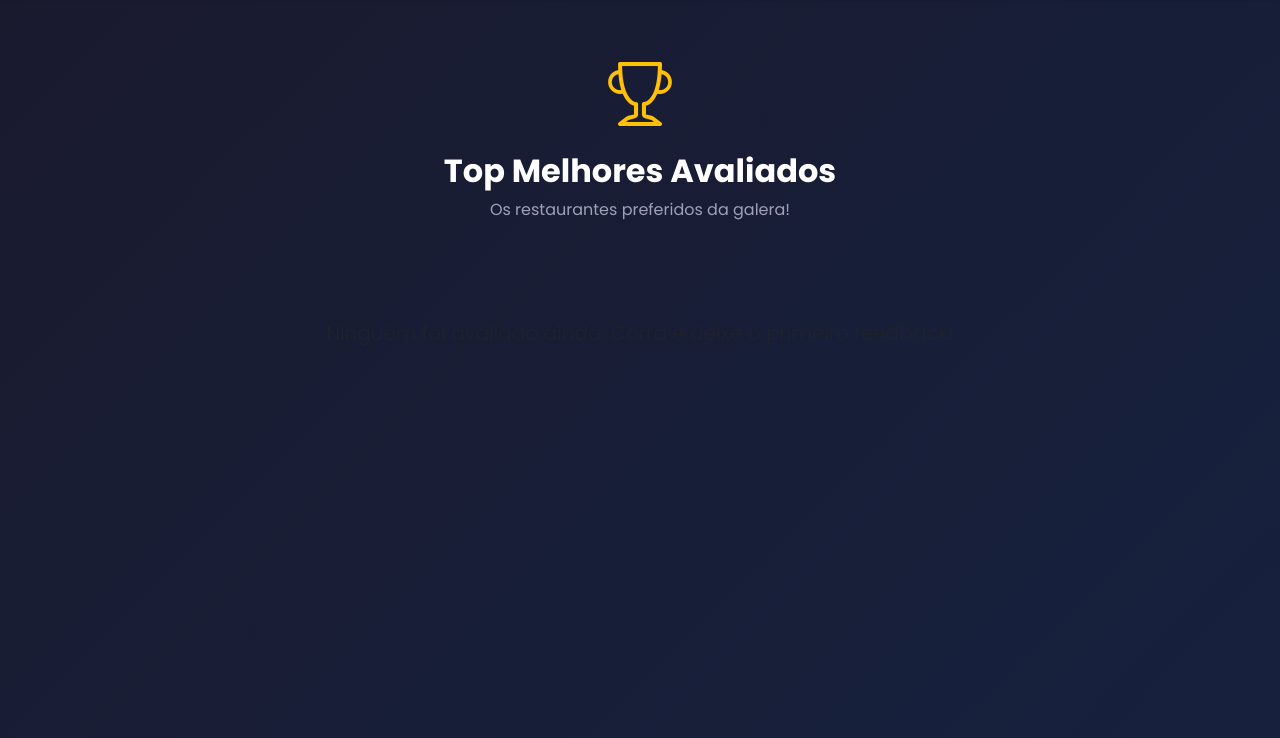
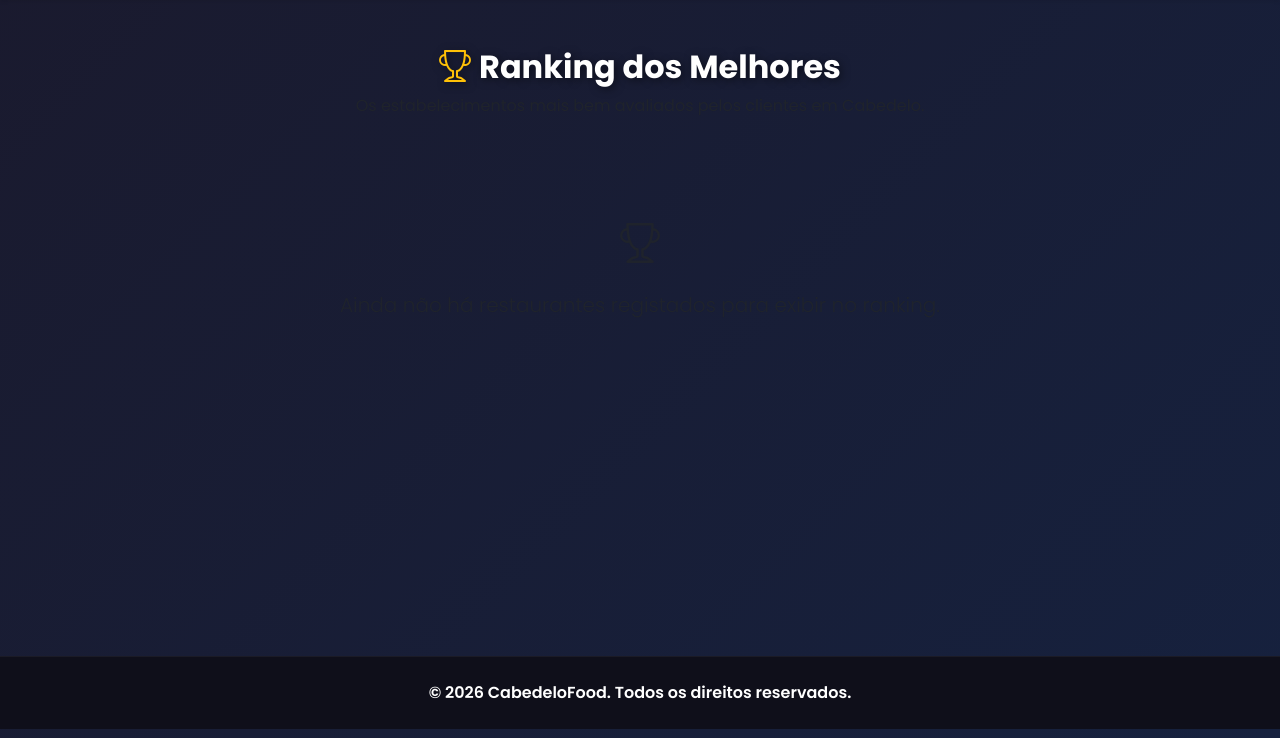
Before and after one commit to brenosobre/CabedeloFood, a Django app: page /ranking/ in a window 1280 px wide. Shown: the part 62-800 px from the top of the page. Run offline with Django 5.2, Linux system fonts and the light colour scheme; data comes from the database, SQL or seed files in the repository; data that the repository does not hold is empty.

Commit message:
rankings atualização

```diff
--- a/restaurantes/templates/restaurantes/ranking.html
+++ b/restaurantes/templates/restaurantes/ranking.html
@@ -6,6 +6,8 @@
     <title>Ranking - CabedeloFood</title>
     <link href="https://cdn.jsdelivr.net/npm/bootstrap@5.3.0/dist/css/bootstrap.min.css" rel="stylesheet">
     <link rel="stylesheet" href="https://cdn.jsdelivr.net/npm/bootstrap-icons@1.11.3/font/bootstrap-icons.min.css">
+    <link rel="preconnect" href="https://fonts.googleapis.com">
+    <link rel="preconnect" href="https://fonts.gstatic.com" crossorigin>
     <link href="https://fonts.googleapis.com/css2?family=Poppins:wght@300;400;600;700&display=swap" rel="stylesheet">
 
     <style>
@@ -19,19 +21,40 @@
             background: linear-gradient(90deg, #ff416c 0%, #ff4b2b 100%);
             box-shadow: 0 4px 15px rgba(255, 75, 43, 0.4);
         }
-        .rank-card {
+        .titulo-site {
+            color: #ffffff;
+            text-shadow: 2px 2px 8px rgba(0,0,0,0.5);
+        }
+        .card {
             background-color: #24243e;
             border: 1px solid rgba(255, 255, 255, 0.05);
             border-radius: 12px;
-            transition: transform 0.2s ease;
+            overflow: hidden;
+            transition: transform 0.3s ease;
         }
-        .rank-card:hover {
-            transform: scale(1.02);
-            border-color: #ffd700;
+        .card:hover {
+            transform: translateY(-5px);
+            border-color: rgba(255, 75, 43, 0.5);
         }
-        .medalha-1 { color: #ffd700; text-shadow: 0 0 10px rgba(255,215,0,0.5); } /* Ouro */
-        .medalha-2 { color: #c0c0c0; } /* Prata */
-        .medalha-3 { color: #cd7f32; } /* Bronze */
+        .posicao-badge {
+            position: absolute;
+            top: 15px;
+            left: 15px;
+            z-index: 10;
+            font-weight: 700;
+            font-size: 1.1rem;
+            padding: 8px 15px;
+            border-radius: 50px;
+            box-shadow: 0 4px 10px rgba(0,0,0,0.4);
+        }
+        .badge-1 { background: linear-gradient(135deg, #f7b733 0%, #fc4a1a 100%); color: white; }
+        .badge-2 { background: linear-gradient(135deg, #bdc3c7 0%, #2c3e50 100%); color: white; }
+        .badge-3 { background: linear-gradient(135deg, #e67e22 0%, #d35400 100%); color: white; }
+        .badge-outros { background-color: rgba(0,0,0,0.7); color: white; border: 1px solid rgba(255,255,255,0.2); }
+
+        .card-footer { background-color: #1a1a2e !important; border-top: 1px solid rgba(255,255,255,0.05) !important; }
+        footer { background-color: #0f0f1a !important; border-top: 1px solid rgba(255,255,255,0.05); }
+        .endereco-link:hover { color: #ff4b2b !important; }
     </style>
 </head>
 <body>
@@ -46,61 +69,97 @@
         </div>
     </nav>
 
-    <div class="container mt-5" style="max-width: 800px;">
+    <div class="container mt-5" style="min-height: 70vh;">
         <div class="text-center mb-5">
-            <i class="bi bi-trophy text-warning" style="font-size: 4rem;"></i>
-            <h2 class="fw-bold mt-2">Top Melhores Avaliados</h2>
-            <p class="text-muted" style="color: #a0a0b8 !important;">Os restaurantes preferidos da galera!</p>
+            <h2 class="fw-bold titulo-site"><i class="bi bi-trophy text-warning me-2"></i>Ranking dos Melhores</h2>
+            <p class="text-muted">Os estabelecimentos mais bem avaliados pelos clientes em Cabedelo.</p>
         </div>
 
-        <div class="list-group">
+        <div class="row">
             {% for rest in restaurantes %}
-                <div class="rank-card d-flex align-items-center p-3 mb-3 shadow-sm">
+            <div class="col-md-4 mb-4">
+                <div class="card h-100 shadow-sm position-relative">
 
-                    <!-- Posição no Ranking com Ícones Especiais -->
-                    <div class="px-3 text-center" style="width: 80px;">
+                    <!-- Insígnia da Posição no Ranking -->
                     {% if forloop.counter == 1 %}
-                            <i class="bi bi-trophy-fill fs-2 medalha-1 d-block"></i>
+                        <span class="posicao-badge badge-1"><i class="bi bi-award-fill me-1"></i> 1º Lugar</span>
                     {% elif forloop.counter == 2 %}
-                            <i class="bi bi-award-fill fs-2 medalha-2 d-block"></i>
+                        <span class="posicao-badge badge-2">2º Lugar</span>
                     {% elif forloop.counter == 3 %}
-                            <i class="bi bi-award-fill fs-2 medalha-3 d-block"></i>
+                        <span class="posicao-badge badge-3">3º Lugar</span>
                     {% else %}
-                            <span class="fs-4 fw-bold text-muted">{{ forloop.counter }}º</span>
+                        <span class="posicao-badge badge-outros">{{ forloop.counter }}º</span>
+                    {% endif %}
+
+                    {% if rest.imagem %}
+                        <img src="{{ rest.imagem.url }}" class="card-img-top" alt="Foto de {{ rest.nome }}" style="height: 220px; object-fit: cover;">
+                    {% else %}
+                        <div class="bg-secondary text-white text-center py-5 rounded-top" style="height: 220px;">
+                            <span class="mt-4 d-block fw-semibold fs-1"><i class="bi bi-camera-video-off"></i></span>
+                            <span class="d-block fw-semibold mt-2">Sem Imagem</span>
+                        </div>
+                    {% endif %}
+
+                    <div class="card-body">
+                        <div class="d-flex justify-content-between align-items-start mb-1">
+                            <h5 class="card-title fw-bold mb-0">{{ rest.nome }}</h5>
+                            {% if rest.categoria %}
+                                <span class="badge bg-danger rounded-pill">{{ rest.categoria.nome }}</span>
                             {% endif %}
                         </div>
 
-                    <!-- Imagem Redonda do Restaurante -->
-                    <div class="me-3">
-                        {% if rest.imagem %}
-                            <img src="{{ rest.imagem.url }}" alt="{{ rest.nome }}" style="width: 70px; height: 70px; object-fit: cover; border-radius: 50%; border: 2px solid rgba(255,255,255,0.1);">
+                        <div class="d-flex align-items-center mb-2">
+                            <i class="bi bi-star-fill text-warning me-1"></i>
+                            {% if rest.media_estrelas > 0 %}
+                                <span class="fw-bold text-white fs-5">{{ rest.media_estrelas }}</span>
+                                <span class="text-muted ms-1" style="font-size: 0.8rem;">/ 5</span>
                             {% else %}
-                            <div class="d-flex justify-content-center align-items-center" style="width: 70px; height: 70px; border-radius: 50%; background: linear-gradient(135deg, #2b5876 0%, #4e4376 100%);">
-                                <i class="bi bi-shop fs-3"></i>
-                            </div>
+                                <span class="text-muted" style="font-size: 0.85rem;">Novo (Sem avaliações)</span>
                             {% endif %}
                         </div>
 
-                    <!-- Informações -->
-                    <div class="flex-grow-1">
-                        <h4 class="mb-0 fw-bold">{{ rest.nome }}</h4>
-                        <small style="color: #a0a0b8;"><i class="bi bi-geo-alt-fill text-danger me-1"></i>{{ rest.endereco }}</small>
+                        <a href="https://www.google.com/maps/search/?api=1&query={{ rest.endereco|urlencode }}+Cabedelo+PB" target="_blank" class="text-decoration-none text-muted card-subtitle d-block mb-3 mt-2 endereco-link">
+                            <i class="bi bi-geo-alt-fill text-danger me-1"></i>{{ rest.endereco }} <i class="bi bi-box-arrow-up-right ms-1" style="font-size: 0.7rem;"></i>
+                        </a>
+
+                        <p class="card-text" style="color: #c8c8d8;" class="mb-0">{{ rest.descricao|truncatewords:12 }}</p>
                     </div>
 
-                    <!-- Nota Média -->
-                    <div class="text-end px-3">
-                        <span class="fs-4 fw-bold text-warning d-block"><i class="bi bi-star-fill me-1"></i>{{ rest.media_estrelas|floatformat:1 }}</span>
-                        <a href="{% url 'avaliacoes' rest.id %}" class="btn btn-outline-light btn-sm mt-1">Ver Feedbacks</a>
+                    <div class="card-footer pb-3">
+                        <div class="mb-3">
+                            <a href="https://wa.me/55{{ rest.telefone|cut:' '|cut:'-'|cut:'('|cut:')' }}?text=Olá! Vi o restaurante {{ rest.nome }} no topo do CabedeloFood e gostaria de pedir algo."
+                               target="_blank"
+                               class="btn w-100 fw-bold shadow-sm text-white"
+                               style="background-color: #25D366; border-color: #25D366;">
+                                <i class="bi bi-whatsapp me-2"></i>Pedir no WhatsApp
+                            </a>
                         </div>
 
+                        <div class="d-flex gap-2 flex-wrap">
+                            {% if rest.link_cardapio %}
+                                <a href="{{ rest.link_cardapio }}" target="_blank" class="btn btn-outline-danger btn-sm flex-fill fw-semibold"><i class="bi bi-journal-text me-1"></i>Cardápio</a>
+                            {% endif %}
+                            {% if rest.instagram %}
+                                <a href="{{ rest.instagram }}" target="_blank" class="btn btn-outline-primary btn-sm flex-fill fw-semibold"><i class="bi bi-instagram me-1"></i>Insta</a>
+                            {% endif %}
+                            <a href="{% url 'avaliacoes' rest.id %}" class="btn btn-warning btn-sm flex-fill fw-bold text-dark"><i class="bi bi-star-fill me-1"></i>Feedback</a>
+                        </div>
+                    </div>
+                </div>
             </div>
             {% empty %}
-                <div class="text-center mt-5">
-                    <p class="lead text-muted">Ninguém foi avaliado ainda. Corra e deixe o primeiro feedback!</p>
+            <div class="col-12 text-center">
+                <p class="lead text-muted mt-5"><i class="bi bi-trophy fs-1 d-block mb-3"></i>Ainda não há restaurantes registados para exibir no ranking.</p>
             </div>
             {% endfor %}
         </div>
     </div>
 
+    <footer class="text-white text-center py-4 mt-5">
+        <div class="container">
+            <p class="mb-0 fw-semibold">© 2026 CabedeloFood. Todos os direitos reservados.</p>
+        </div>
+    </footer>
+
 </body>
 </html>
--- a/restaurantes/urls.py
+++ b/restaurantes/urls.py
@@ -5,5 +5,5 @@ urlpatterns = [
     path('', views.home, name='home'),
     path('restaurante/<int:restaurante_id>/avaliacoes/', views.avaliacoes, name='avaliacoes'),
     path('ranking/', views.ranking, name='ranking'),
-    path('mapa/', views.mapa_restaurantes, name='mapa'), # Nova Rota do Ranking
+    path('mapa/', views.mapa_restaurantes, name='mapa'),
 ]
```
Lines whose indentation alone changed are shown as unchanged.
